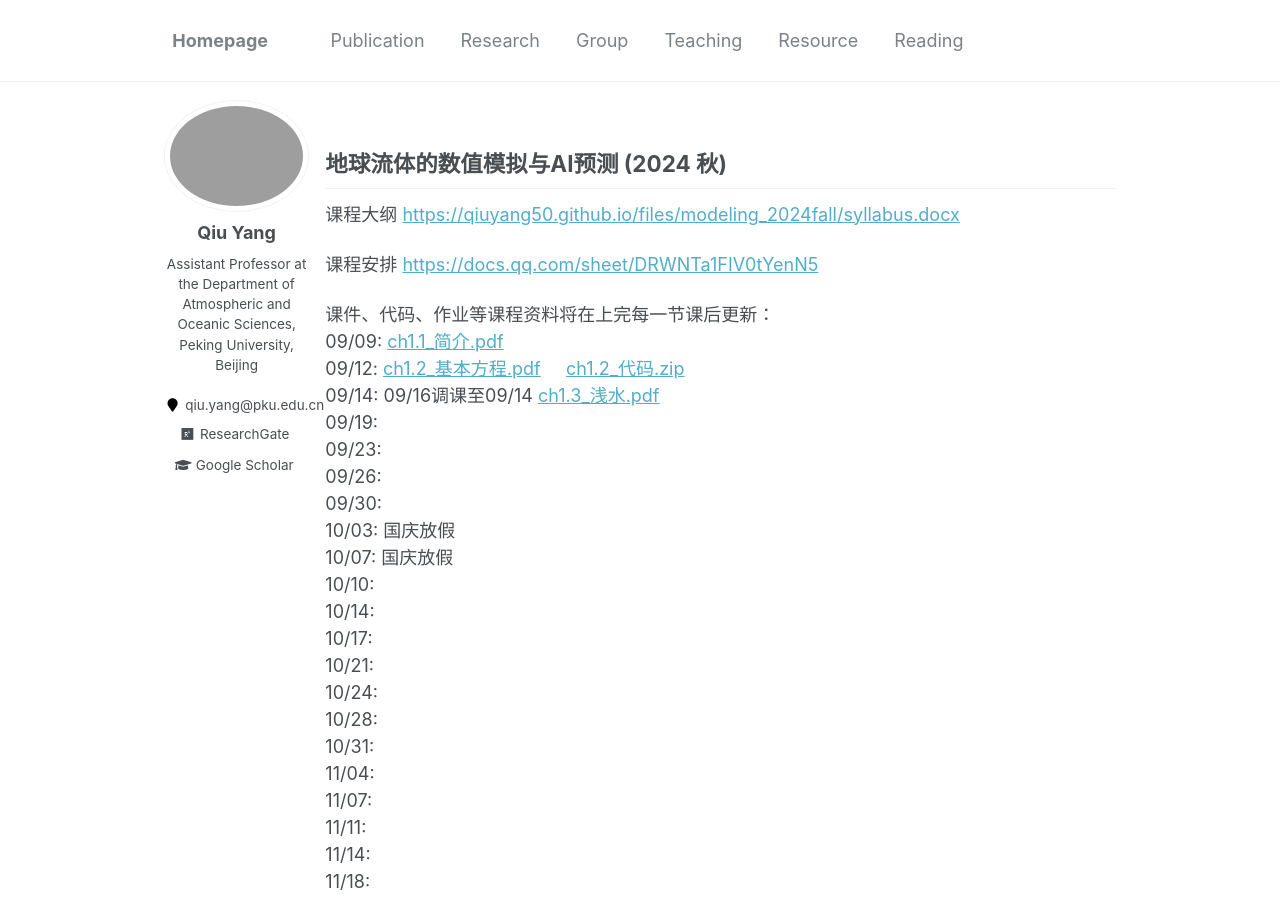
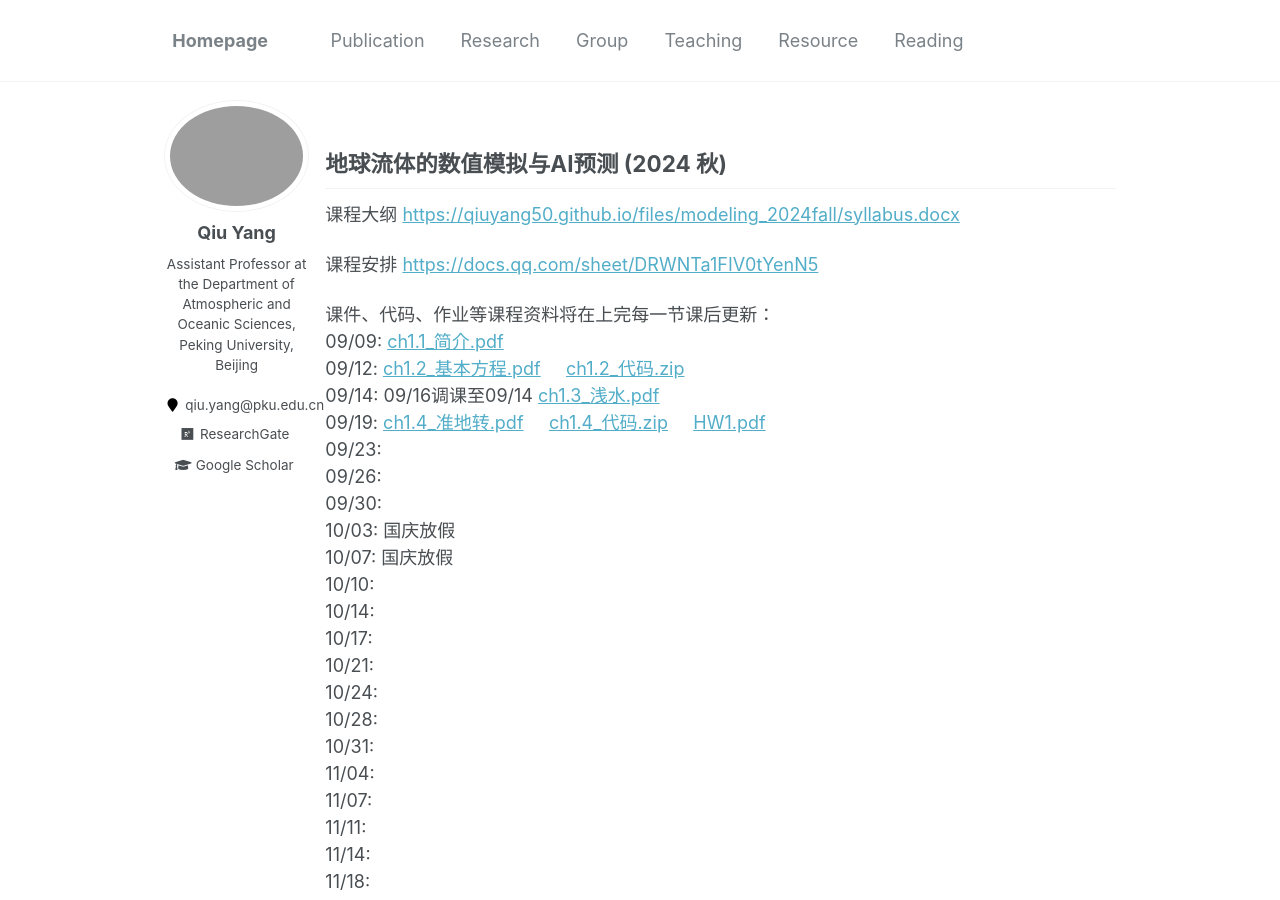
Before and after one commit to qiuyang50/qiuyang50.github.io, a Jekyll site: the page built from _pages/modeling_2024fall.md, in a window 1280 px wide and 900 px high. Built offline with Jekyll 4.4.1, drawn with Linux system fonts in a browser that asks for light colours.

Commit message:
Update modeling_2024fall.md

```diff
--- a/_pages/modeling_2024fall.md
+++ b/_pages/modeling_2024fall.md
@@ -14,7 +14,7 @@ filename: modeling_2024fall.md
 09/09: <a href="https://qiuyang50.github.io/files/modeling_2024fall/ch1.1_简介.pdf">ch1.1_简介.pdf</a>
 09/12: <a href="https://qiuyang50.github.io/files/modeling_2024fall/ch1.2_基本方程.pdf">ch1.2_基本方程.pdf</a> &nbsp;&nbsp;&nbsp; <a href="https://qiuyang50.github.io/files/modeling_2024fall/ch1.2_代码.zip">ch1.2_代码.zip</a>
 09/14: 09/16调课至09/14 <a href="https://qiuyang50.github.io/files/modeling_2024fall/ch1.3_浅水.pdf">ch1.3_浅水.pdf</a>
-09/19:
+09/19: <a href="https://qiuyang50.github.io/files/modeling_2024fall/ch1.4_准地转.pdf">ch1.4_准地转.pdf</a> &nbsp;&nbsp;&nbsp; <a href="https://qiuyang50.github.io/files/modeling_2024fall/ch1.4_代码.zip">ch1.4_代码.zip</a> &nbsp;&nbsp;&nbsp; <a href="https://qiuyang50.github.io/files/modeling_2024fall/HW1.pdf">HW1.pdf</a>
 09/23:
 09/26:
 09/30:
```
